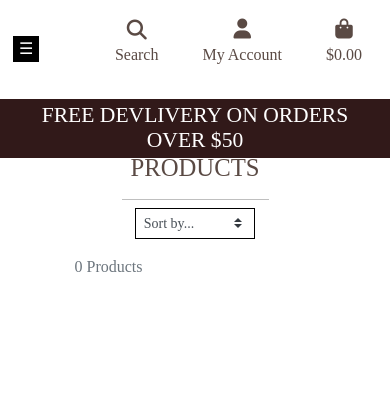
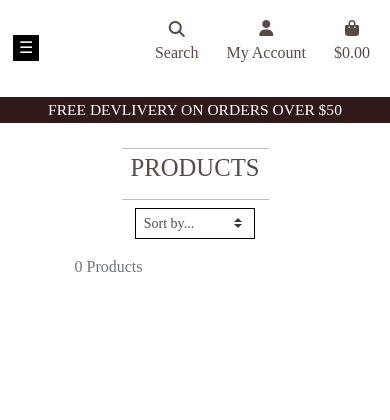
Before and after one commit to CarlosFaccelli26/hand_crafting_milestone, a Django app: page / in a window 390 px wide. Shown: the top 420 px of the page. Run offline with Django 3.2, Linux system fonts and the light colour scheme; data that the repository does not hold is empty; parts of the project's set-up code (start-up, migrations or seed data) failed here and were passed over; some libraries are stand-ins or nearby versions.

Commit message:
Added media queries to elements on navbar

```diff
--- a/static/css/base.css
+++ b/static/css/base.css
@@ -296,4 +296,16 @@ input[name='q']::placeholder {
     body {
         height: calc(100vh - 116px);
     }
+
+    .nav-link {
+        padding: .5rem;
+    }
+
+    .nav-link .fa-lg {
+        font-size: 1rem;
+    }
+
+    #delivery-banner .logo-font {
+        font-size: .97rem;
+    }
 }
```
